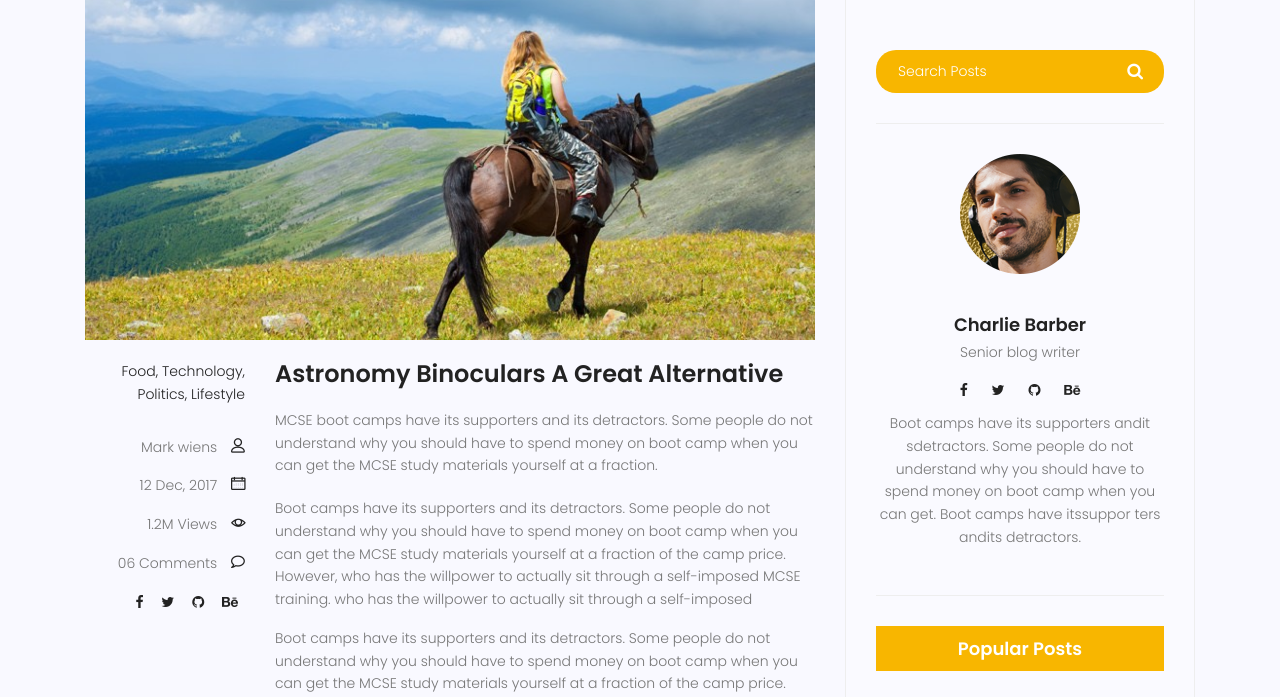
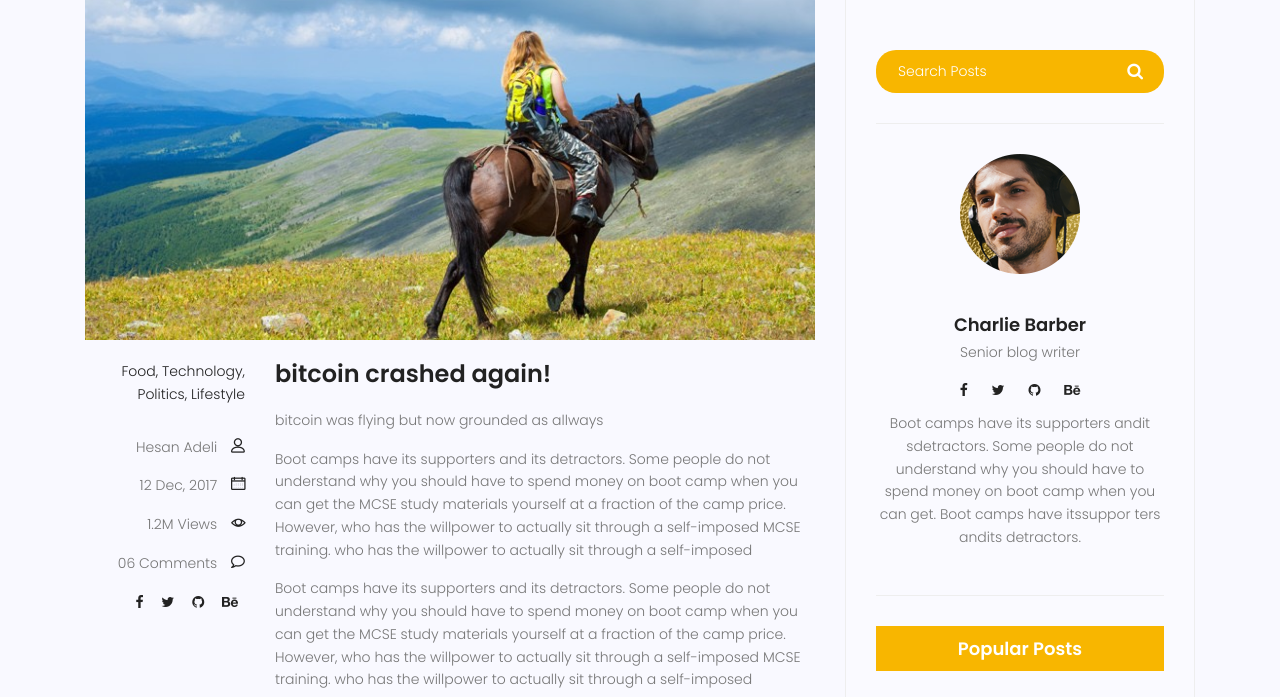
Before and after one commit to hesan76/mysite, a Django app: page /blog/single in a window 1280 px wide. Shown: the part 421-1118 px from the top of the page. Run offline with Django 3.2, Linux system fonts and the light colour scheme; some libraries are stand-ins or nearby versions.

Commit message:
transfer data to web pages
transferred data to web pages with dynamic tools in render and contextx

```diff
--- a/blog/views.py
+++ b/blog/views.py
@@ -5,4 +5,7 @@ def blog_view(request):
     return render(request, 'blog/blog-home.html')
 
 def blog_single(request):
-    return render(request, 'blog/blog-single.html')
+    context = {'title':'bitcoin crashed again!',
+                'content':'bitcoin was flying but now grounded as allways',
+                'author': 'Hesan Adeli'}
+    return render(request, 'blog/blog-single.html', context)
--- a/templates/blog/blog-single.html
+++ b/templates/blog/blog-single.html
@@ -37,7 +37,7 @@
 										<li><a href="#">Lifestyle</a></li>
 									</ul>
 									<div class="user-details row">
-										<p class="user-name col-lg-12 col-md-12 col-6"><a href="#">Mark wiens</a> <span class="lnr lnr-user"></span></p>
+										<p class="user-name col-lg-12 col-md-12 col-6"><a href="#">{{author}}</a> <span class="lnr lnr-user"></span></p>
 										<p class="date col-lg-12 col-md-12 col-6"><a href="#">12 Dec, 2017</a> <span class="lnr lnr-calendar-full"></span></p>
 										<p class="view col-lg-12 col-md-12 col-6"><a href="#">1.2M Views</a> <span class="lnr lnr-eye"></span></p>
 										<p class="comments col-lg-12 col-md-12 col-6"><a href="#">06 Comments</a> <span class="lnr lnr-bubble"></span></p>
@@ -50,9 +50,13 @@
 									</div>
 								</div>
 								<div class="col-lg-9 col-md-9">
-									<h3 class="mt-20 mb-20">Astronomy Binoculars A Great Alternative</h3>
-									<p class="excert">
+									<!-- <h3 class="mt-20 mb-20">Astronomy Binoculars A Great Alternative</h3> -->
+									<h3 class="mt-20 mb-20">{{title}}</h3>
+									<!-- <p class="excert">
 										MCSE boot camps have its supporters and its detractors. Some people do not understand why you should have to spend money on boot camp when you can get the MCSE study materials yourself at a fraction.
+									</p> -->
+									<p>
+										{{content}}
 									</p>
 									<p>
 										Boot camps have its supporters and its detractors. Some people do not understand why you should have to spend money on boot camp when you can get the MCSE study materials yourself at a fraction of the camp price. However, who has the willpower to actually sit through a self-imposed MCSE training. who has the willpower to actually sit through a self-imposed
```
Also changed, not shown: website/urls.py (line endings or trailing spaces).
